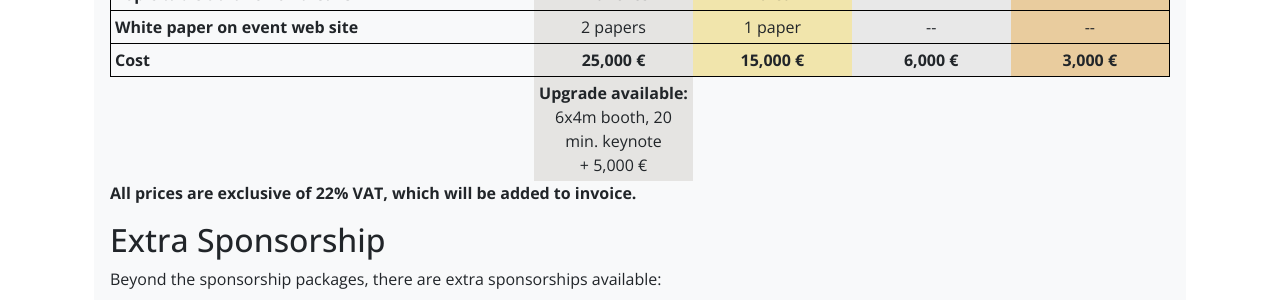
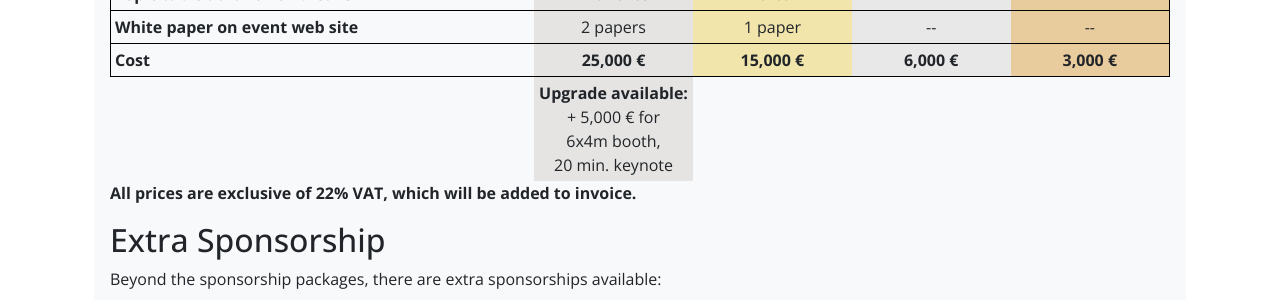
Before and after one commit to riscv-europe/summit-website-development, a Jekyll site: the page built from summit/2026/sponsoring.md, in a window 1280 px wide and 900 px high, scrolled down 1133 px. Shown: the part 154-454 px from the top of the window. Built offline with Jekyll 4.4.1, drawn with Linux system fonts in a browser that asks for light colours.

Commit message:
Fix: improved wording.

```diff
--- a/summit/2026/sponsoring.md
+++ b/summit/2026/sponsoring.md
@@ -148,7 +148,7 @@
         </tr>
         <tr>
             <td></td>
-            <td class="sponsor-platinum"><strong>Upgrade available:</strong><br>6x4m booth, 20 min. keynote<br>+ 5,000 €</td>
+            <td class="sponsor-platinum"><strong>Upgrade available:</strong><br>+ 5,000 € for<br>6x4m booth,<br>20 min. keynote</td>
             <td></td>
             <td></td>
             <td></td>
```
